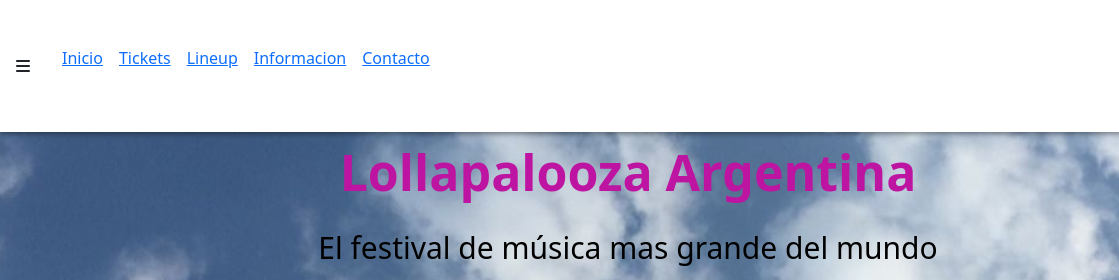
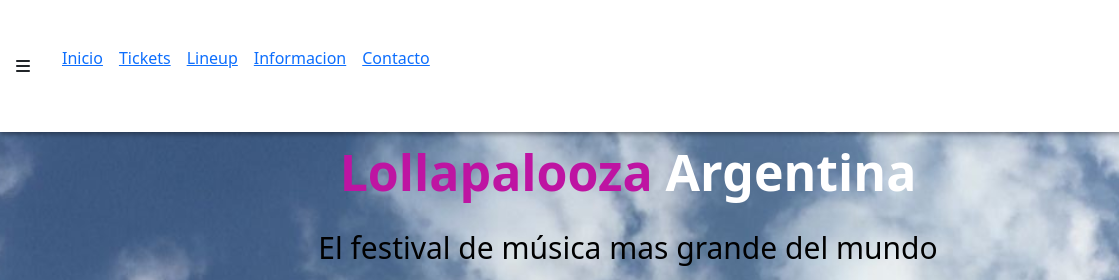
Before and after one commit to lausoibel16/proyecto-coder, a plain HTML site: page index.html in a window 1280 px wide. Shown: the top 280 px of the page, 0-1119 px from the left. Drawn offline with nearby package versions, Linux system fonts and the light colour scheme.

Commit message:
probando

```diff
--- a/css/estilos.css
+++ b/css/estilos.css
@@ -74,7 +74,7 @@
 
 
 .titulo {
-    color: #be14a2;
+    color: white;
     font-size: 50px;
     font-style: normal;
     font-weight: 700;
@@ -84,6 +84,9 @@
     top: 10px;
 }
 
+.titulo span {
+    color: #be14a2;
+}
 
 
 .titulo-2{
--- a/index.html
+++ b/index.html
@@ -50,7 +50,7 @@
        <section class="seccion">
 
            <div class="sec__1 row">
-               <h1 class="titulo">Lollapalooza Argentina</h1>
+               <h1 class="titulo"> <span>Lollapalooza</span> Argentina</h1>
                <h2 class="titulo-2">El festival de música mas grande del mundo</h2>
                <p class="parrafo col-12 col-md-4 col-lg-12 bg-info">Cuenta con más de 5 escenarios, más de 100 artistas sonando en vivo, foodtracks por todo el complejo, con experiencias de lujo para todas las edades. No te pierdas de esta oportunidad increible que te da el Lollapalooza. Este 18, 19 y 20 de marzo del 2022 en el Hipódromo de San Isidro, Buenos Aires, Argentina.</p>
            </div>
```
